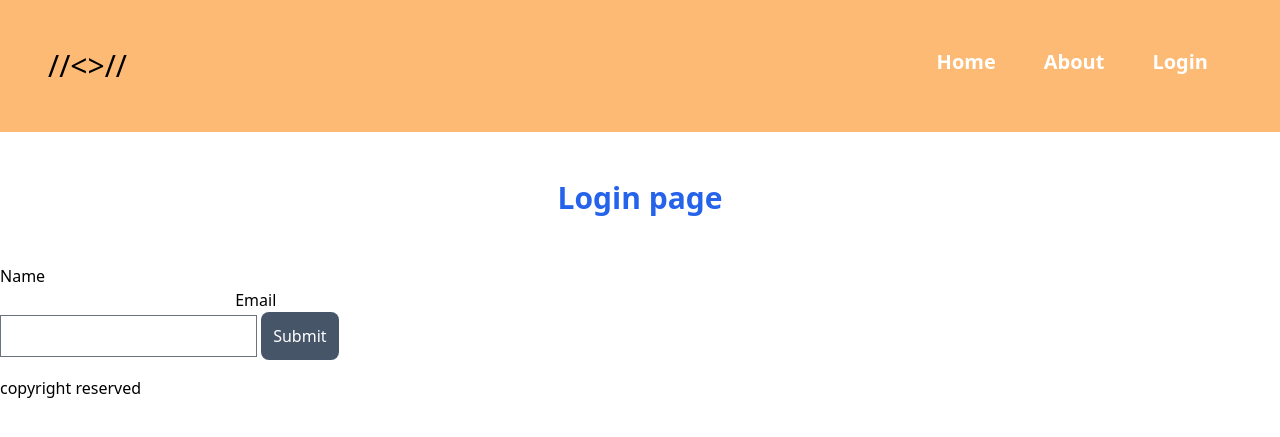
After one commit to shadullah/forms_first_m13, a Django app: page /login/ in a window 1280 px wide. The commit adds this page. Shown: the top 437 px of the page. Run offline with Django 5.2, Linux system fonts and the light colour scheme; some libraries are stand-ins or nearby versions.

Commit message:
navbar set

```diff
--- /dev/null
+++ b/forms_first/templates/forms_first/login.html
@@ -0,0 +1,16 @@
+{% extends "base.html" %}
+
+{%block content%}
+
+<h1 class="text-3xl text-center text-blue-600 my-12 font-bold">Login page</h1>
+
+<form action="">
+    <label for="name">Name</label><br>
+    <input type="name">
+    <label for="name">Email</label><br>
+    <input type="email" >
+    <button class="bg-slate-600 p-3 rounded-lg text-white">Submit</button>
+
+</form>
+
+{% endblock %}
--- a/forms_first/urls.py
+++ b/forms_first/urls.py
@@ -3,5 +3,7 @@ from django.urls import path
 from . import views
 
 urlpatterns = [
-    path('', views.home),
+    path('', views.home, name='home'),
+    path('about/', views.about, name='about'),
+    path('login/', views.login, name='login')
 ]
--- a/forms_first/views.py
+++ b/forms_first/views.py
@@ -3,3 +3,9 @@ from django.shortcuts import render
 # Create your views here.
 def home(req):
     return render(req, 'forms_first/home.html')
+
+def about(req):
+    return render(req, 'forms_first/about.html')
+
+def login(req):
+    return render(req, 'forms_first/login.html')
--- a/templates/base.html
+++ b/templates/base.html
@@ -3,8 +3,8 @@
 <html>
   <head>
     {% tailwind_css %}
-    <meta charset="UTF-8">
-    <meta name="viewport" content="width=device-width, initial-scale=1.0">
+    <meta charset="UTF-8" />
+    <meta name="viewport" content="width=device-width, initial-scale=1.0" />
     <title>Form</title>
   </head>
   <body>
@@ -15,20 +15,24 @@
         </div>
         <div>
           <ul class="flex">
-                    <li class="text-xl font-semibold text-white mx-6">Home</li>
-                    <li class="text-xl font-semibold text-white mx-6">About</li>
+            <li class="text-xl font-semibold text-white mx-6">
+              <a href="{% url 'home' %}">Home</a>
+            </li>
+            <li class="text-xl font-semibold text-white mx-6">
+              <a href="{% url 'about' %}">About</a>
+            </li>
+            <li class="text-xl font-semibold text-white mx-6">
+              <a href="{% url 'login' %}">Login</a>
+            </li>
           </ul>
         </div>
       </div>
     </nav>
 
-    {% block content %}
-
-    {% endblock %}
+    {% block content %} {% endblock %}
 
     <footer>
       <h1>copyright reserved</h1>
     </footer>
-
   </body>
 </html>
--- a/theme/static/css/dist/styles.css
+++ b/theme/static/css/dist/styles.css
@@ -792,6 +792,11 @@ select {
   margin-right: 1.5rem;
 }
 
+.my-12 {
+  margin-top: 3rem;
+  margin-bottom: 3rem;
+}
+
 .block {
   display: block;
 }
@@ -814,6 +819,10 @@ select {
 
 .justify-between {
   justify-content: space-between;
+}
+
+.rounded-lg {
+  border-radius: 0.5rem;
 }
 
 .bg-gray-50 {
@@ -841,8 +850,25 @@ select {
   background-color: rgb(253 186 116 / var(--tw-bg-opacity));
 }
 
+.bg-slate-600 {
+  --tw-bg-opacity: 1;
+  background-color: rgb(71 85 105 / var(--tw-bg-opacity));
+}
+
 .p-12 {
   padding: 3rem;
+}
+
+.p-5 {
+  padding: 1.25rem;
+}
+
+.p-3 {
+  padding: 0.75rem;
+}
+
+.text-center {
+  text-align: center;
 }
 
 .font-serif {
@@ -873,6 +899,10 @@ select {
   font-weight: 600;
 }
 
+.font-bold {
+  font-weight: 700;
+}
+
 .leading-normal {
   line-height: 1.5;
 }
@@ -885,3 +915,8 @@ select {
   --tw-text-opacity: 1;
   color: rgb(255 255 255 / var(--tw-text-opacity));
 }
+
+.text-blue-600 {
+  --tw-text-opacity: 1;
+  color: rgb(37 99 235 / var(--tw-text-opacity));
+}
```
Also changed, not shown: forms_first/templates/forms_first/about.html (added, +7 -0 lines). Lines whose indentation alone changed are shown as unchanged.
